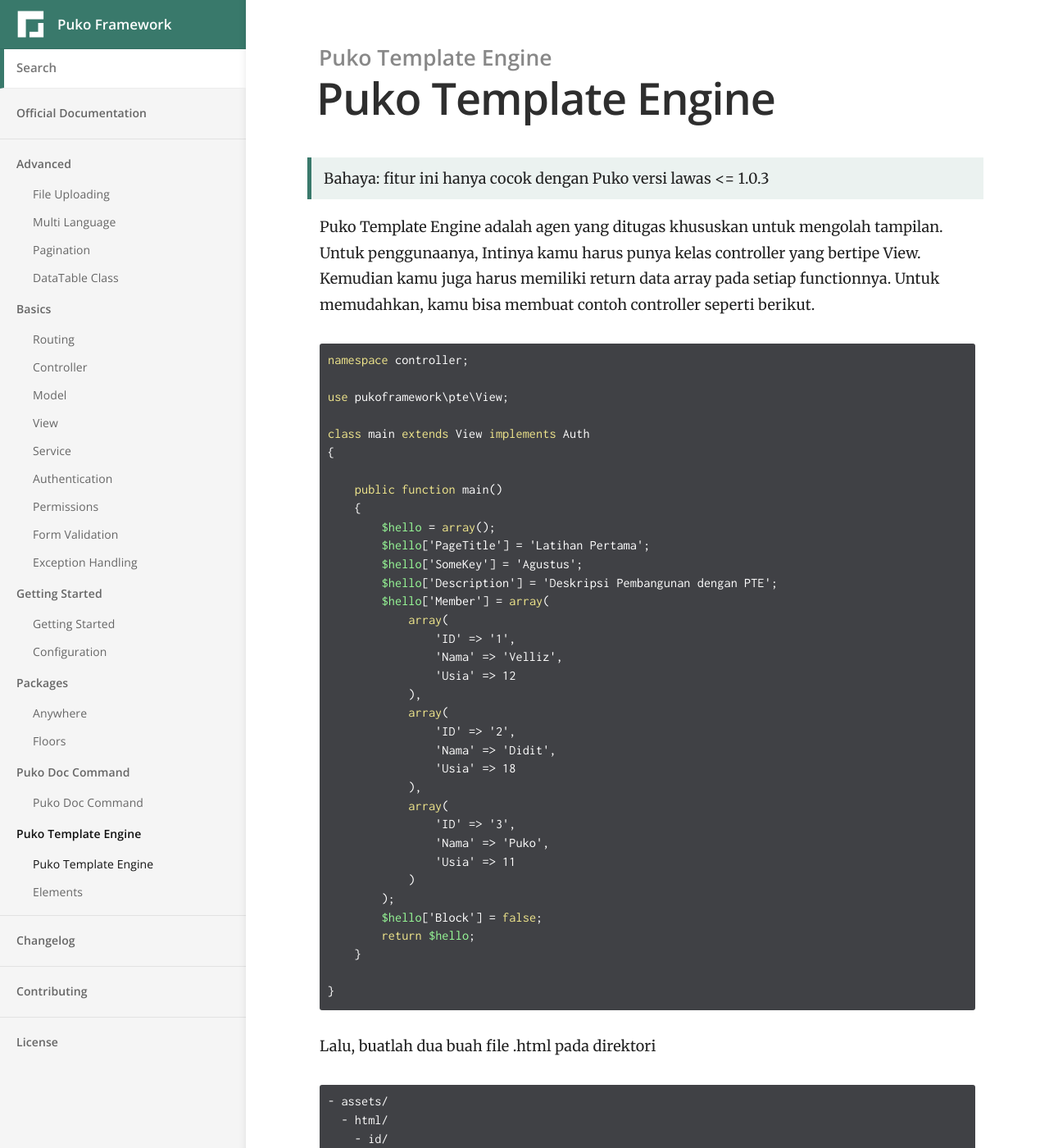
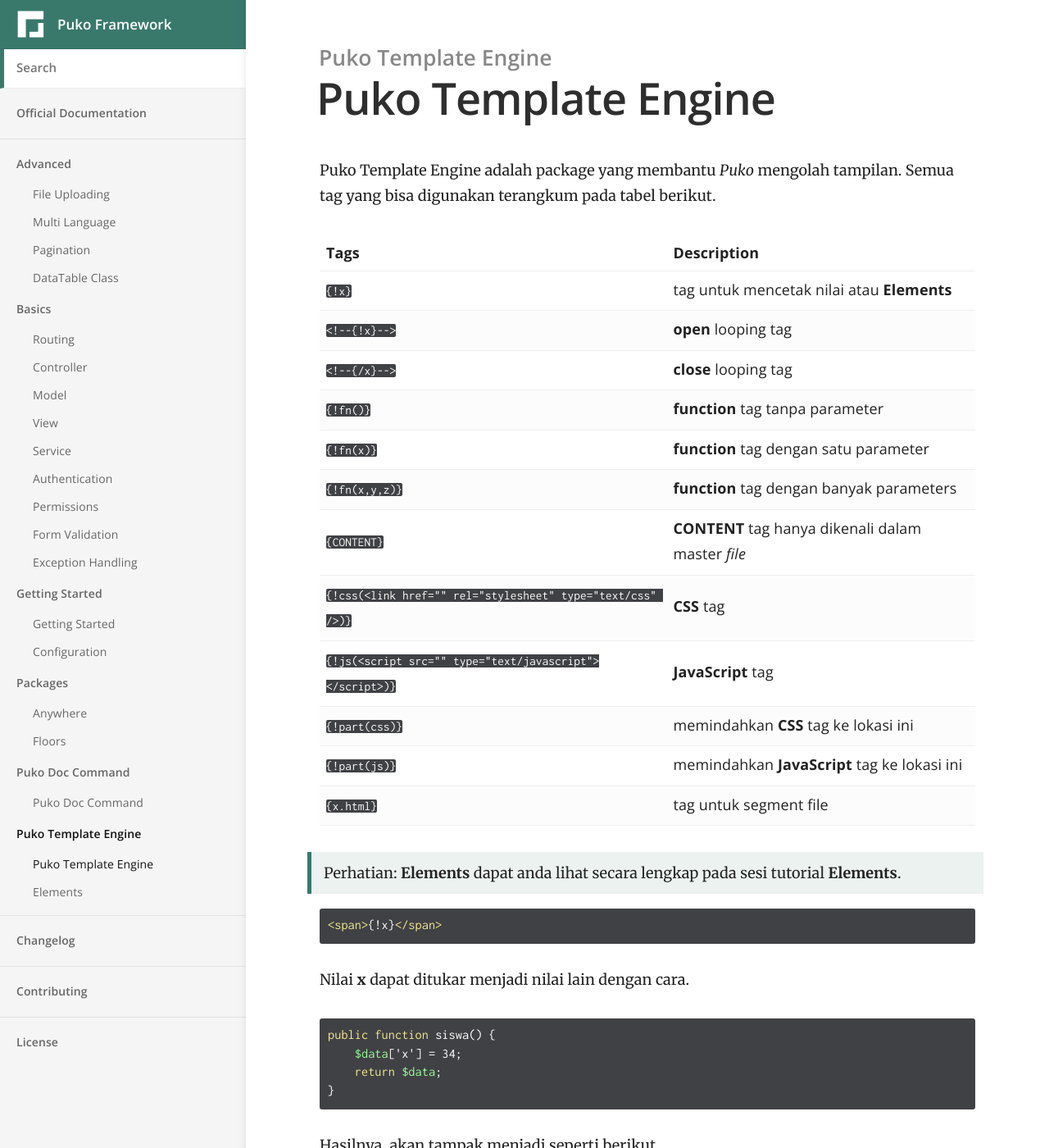
Before and after one commit to Velliz/pudo, a Jekyll site: the page built from _docs/puko-template-engine/pte.md, in a window 1280 px wide and 1400 px high. Shown: the whole window at 82% size. Built offline with Jekyll 4.4.1, drawn with Linux system fonts in a browser that asks for light colours; some of the changed text lies outside the part shown.

Commit message:
update article about pte

````diff
--- a/_docs/puko-template-engine/pte.md
+++ b/_docs/puko-template-engine/pte.md
@@ -4,216 +4,134 @@ category: Puko Template Engine
 order: 1
 ---
 
-> Bahaya: fitur ini hanya cocok dengan Puko versi lawas <= 1.0.3
+Puko Template Engine adalah package yang membantu *Puko* mengolah tampilan.
+Semua tag yang bisa digunakan terangkum pada tabel berikut.
 
-Puko Template Engine adalah agen yang ditugas khususkan untuk mengolah tampilan. Untuk penggunaanya, Intinya kamu harus punya kelas controller yang bertipe View.
-Kemudian kamu juga harus memiliki return data array pada setiap functionnya. Untuk memudahkan, kamu bisa membuat contoh controller seperti berikut.
+| Tags | Description |
+| --- | --- |
+| `{!x}` | tag untuk mencetak nilai atau **Elements** |
+| `<!--{!x}-->` | **open** looping tag |
+| `<!--{/x}-->` | **close** looping tag |
+| `{!fn()}` | **function** tag tanpa parameter |
+| `{!fn(x)}` | **function** tag dengan satu parameter |
+| `{!fn(x,y,z)}` | **function** tag dengan banyak parameters |
+| `{CONTENT}` | **CONTENT** tag hanya dikenali dalam master *file* |
+| `{!css(<link href="" rel="stylesheet" type="text/css" />)}` | **CSS** tag |
+| `{!js(<script src="" type="text/javascript"></script>)}` | **JavaScript** tag |
+| `{!part(css)}` | memindahkan **CSS** tag ke lokasi ini |
+| `{!part(js)}` | memindahkan **JavaScript** tag ke lokasi ini |
+| `{x.html}` | tag untuk segment file |
+
+> Perhatian: **Elements** dapat anda lihat secara lengkap pada sesi tutorial **Elements**.
+
+```html
+<span>{!x}</span>
+```
+
+Nilai **x** dapat ditukar menjadi nilai lain dengan cara.
 
 ```php
-namespace controller;
-
-use pukoframework\pte\View;
-
-class main extends View implements Auth
-{
-
-    public function main()
-    {
-        $hello = array();
-        $hello['PageTitle'] = 'Latihan Pertama';
-        $hello['SomeKey'] = 'Agustus';
-        $hello['Description'] = 'Deskripsi Pembangunan dengan PTE';
-        $hello['Member'] = array(
-            array(
-                'ID' => '1',
-                'Nama' => 'Velliz',
-                'Usia' => 12
-            ),
-            array(
-                'ID' => '2',
-                'Nama' => 'Didit',
-                'Usia' => 18
-            ),
-            array(
-                'ID' => '3',
-                'Nama' => 'Puko',
-                'Usia' => 11
-            )
-        );
-        $hello['Block'] = false;
-        return $hello;
-    }
-
+public function siswa() {
+    $data['x'] = 34;
+    return $data;
 }
 ```
 
-Lalu, buatlah dua buah file .html pada direktori
+Hasilnya, akan tampak menjadi seperti berikut.
 
-```text
-- assets/
-  - html/
-    - id/
-      - main/
-        - master.html
-        - main.html
+```html
+<span>34</span>
 ```
 
-master.html berfungsi sebagai indukan file, jadi kamu tidak perlu repot untuk menulis <head> dan <footer> berulang ulang disetiap page.
-untuk detilnya kamu bisa melihat contoh berikut.
+Anda juga dapat mengubah x menjadi variabel lain sesuai kebutuhan.
 
 ```html
-<!DOCTYPE html>
-<html lang="en">
-<head>
-    <meta charset="UTF-8">
-    <title>{!PageTitle}</title>
-</head>
-<body>
-{CONTENT}
-</body>
+<table>
+    <!--{!siswa}-->
+    <tr>
+        <td>{!nama}</td>
+        <td>{!alamat}</td>
+        <td>{!umur}</td>
+    </tr>
+    <!--{/siswa}-->
+</table>
+```
+
+Nilai **siswa** yang merupakan tag perulangan dapat ditukar menjadi nilai lain dengan cara.
+
+```php
+public function siswa() {
+    $data['siswa'] = Siswa::GetAll();
+    return $data;
+}
+```
+
+```php
+public function siswa() {
+    $data['siswa'] = array(
+        array(
+            'nama' => 'Didit Velliz',
+            'alamat' => 'Bandung',
+            'umur' => 12
+        ),
+        array(
+            'nama' => 'Puko Framework',
+            'alamat' => 'Jakarta',
+            'umur' => 18
+        )
+    );
+    return $data;
+}
+```
+
+Hasilnya, akan tampak menjadi seperti berikut.
+
+```html
+<table>
+    <tr>
+        <td>Didit Velliz</td>
+        <td>Bandung</td>
+        <td>12</td>
+    </tr>
+    <tr>
+        <td>Puko Framework</td>
+        <td>Jakarta</td>
+        <td>18</td>
+    </tr>
+</table>
+```
+
+Penggunaan assets pada content dapat anda tuliskan seperti contoh berikut ini.
+
+```html
+{!css(<link href="assets/css/bootstrap.min.css" rel="stylesheet" type="text/css"/>)}
+
+{!js(<script src="assets/js/jquery.dataTables.min.js"></script>)}
+{!js(<script src="assets/js/dataTables.bootstrap.min.js"></script>)}
+```
+
+Pastikan anda juga telah melakukan forwarding file tersebut ke master template.
+Biasanya, di master template akan ada tag input berikut.
+
+```html
+<html>
+    <head>...</head>
+    <body>
+    ...
+    {CONTENT}
+    ...
+    {!part(css)}
+    {!part(js)}
+    </body>
 </html>
 ```
 
-{CONTENT} adalah tag yang khusus terdapat di master.html.
-Fungsinya adalah sebagai penanda view yang dihasilkan oleh function kamu.
-Jadi, jika kamu mengeksekusi function main, maka {CONTENT} akan berubah menjadi hasil dari main.html dan seterusnya.
+Untuk mendapatkan *base url*, dapat menuliskan sintaks fungsi berikut.
 
-Sekarang kita coba isi file main.html dengan contoh berikut.
-
-```html
-<h3>{!SomeKey}</h3>
-<p>{!Description}</p>
-
-<table border="1">
-    <tr>
-        <th>ID</th>
-        <th>Nama</th>
-        <th>Usia</th>
-    </tr>
-    <!--{!Member}-->
-    <tr>
-        <td>{!ID}</td>
-        <td>{!Nama}</td>
-        <td>{!Usia}</td>
-    </tr>
-    <!--{/Member}-->
-</table>
-
-<!--{!!Block}-->
-<span>Terimakasih</span>
-<!--{/Block}-->
+```text
+{!url()}
 ```
 
-Jika kamu membuka halaman websitenya sekarang, kamu akan menemukan bahwa browser menerima file seperti ini.
-
-```html
-<!DOCTYPE html>
-<html lang="en">
-<head>
-    <meta charset="UTF-8">
-    <title>Latihan Pertama</title>
-</head>
-<body>
-<h3>Agustus</h3>
-<p>Deskripsi Pembangunan dengan PTE</p>
-
-<table border="1">
-    <tr>
-        <th>ID</th>
-        <th>Nama</th>
-        <th>Usia</th>
-    </tr>
-
-    <tr>
-        <td>1</td>
-        <td>Velliz</td>
-        <td>12</td>
-    </tr>
-
-    <tr>
-        <td>2</td>
-        <td>Didit</td>
-        <td>18</td>
-    </tr>
-
-    <tr>
-        <td>3</td>
-        <td>Puko</td>
-        <td>11</td>
-    </tr>
-
-</table>
-
-<span>Terimakasih</span>
-
-</body>
-</html>
+```text
+{!url(user/beranda)}
 ```
-
-Artinya Template kamu sudah berhasil dirender oleh PTE.
-
-Berikut tabel yang menjelaskan tentang tag yang tersedia pada PTE.
-
-|Tipe PTE|Key PTE|Contoh Data Controller|Keterangan|
-|Value|{!Value}|return array('Value' => 'Hello World')|Simple Value Render|
-|Blocked Condition|&lt;!--{!!Block}--&gt;&lt;!--{/Block}--&gt;|return array('Block' => false)|Output or Hide View Segments|
-|Loop|&lt;!--{!Member}--&gt;&lt;!--{/Member}--&gt;|return DBI::Prepare('Member')->GetData();|Looping Output from Database GetData()|
-
-#### **Assets**
-
-Ketika menggunakan sistem master layout,
-ada saat dimana kita menginginkan sebuah file script/javascript dan style/css tertentu untuk diload pada halaman tertentu saja.
-cara sederhanannya adalah dengan menuliskannya pada template kamu dengan cara:
-
-```html
-{!CSS}
-<link href="{URL}assets/global/plugins/bootstrap/css/bootstrap.min.css" rel="stylesheet" type="text/css" />
-{/CSS}
-
-<h3>{!SomeKey}</h3>
-<p>{!Description}</p>
-
-<table border="1">
-    <tr>
-        <th>ID</th>
-        <th>Nama</th>
-        <th>Usia</th>
-    </tr>
-    <!--{!Member}-->
-    <tr>
-        <td>{!ID}</td>
-        <td>{!Nama}</td>
-        <td>{!Usia}</td>
-    </tr>
-    <!--{/Member}-->
-</table>
-
-<!--{!!Block}-->
-<span>Terimakasih</span>
-<!--{/Block}-->
-
-{!JS}
-<script src="{URL}assets/global/plugins/jquery.min.js" type="text/javascript"></script>
-{/JS}
-```
-
-Kemudian kamu tinggal mendefinisikan dimaster layout, penempatan mereka seperti:
-
-```html
-<!DOCTYPE html>
-<html lang="en">
-<head>
-    <meta charset="UTF-8">
-    <title>{!PageTitle}</title>
-    {CSS}
-</head>
-<body>
-{CONTENT}
-</body>
-{JS}
-</html>
-```
-
-Maka secara otomatis puko akan memindahkan posisi script/javascript dan style/css ke master layout.
-
-**TODO: PTE Lainnya**
````
Also changed, not shown: _docs/packages/wrapper.md (renamed from _docs/packages/floors.md, +1 -1 lines).
